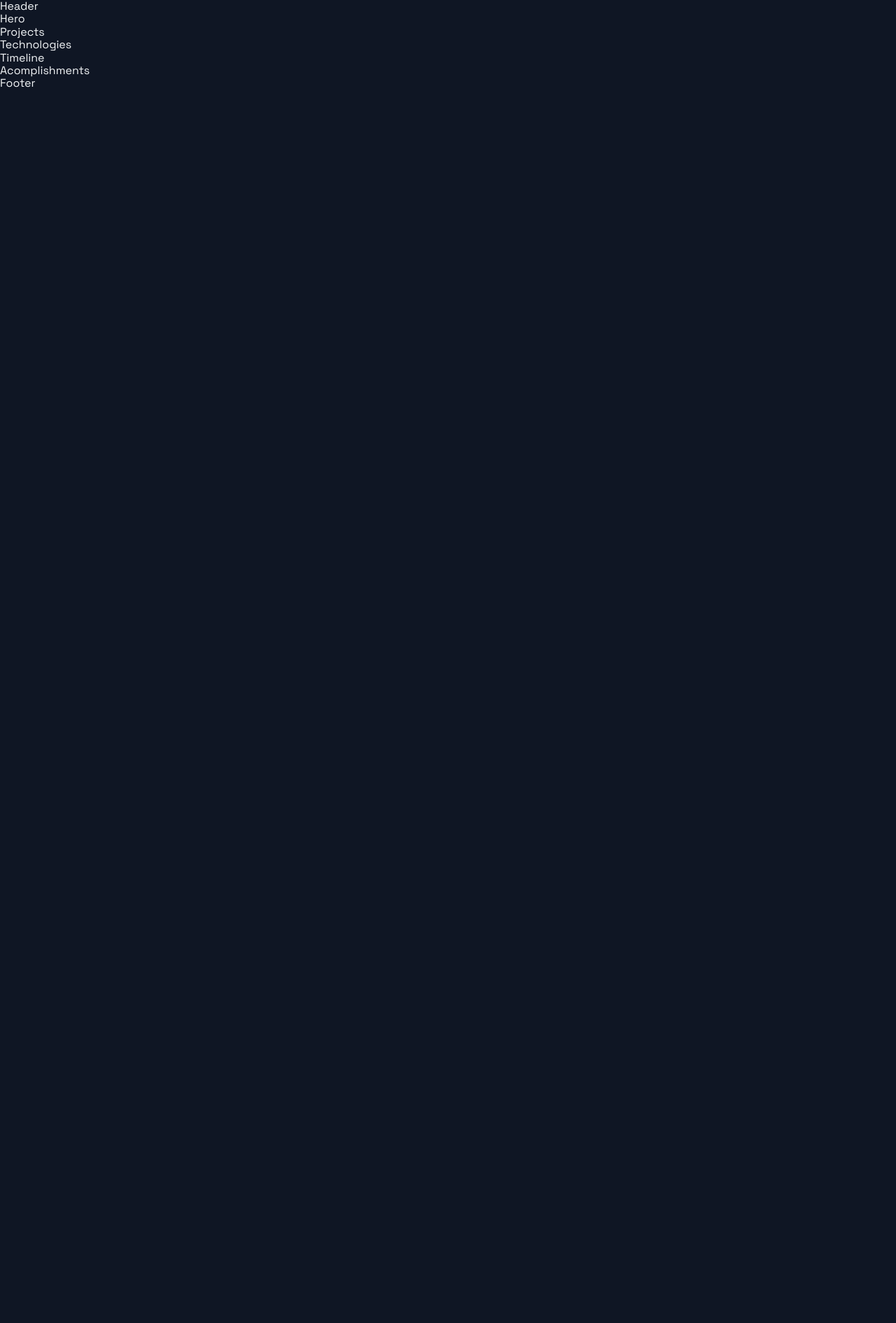
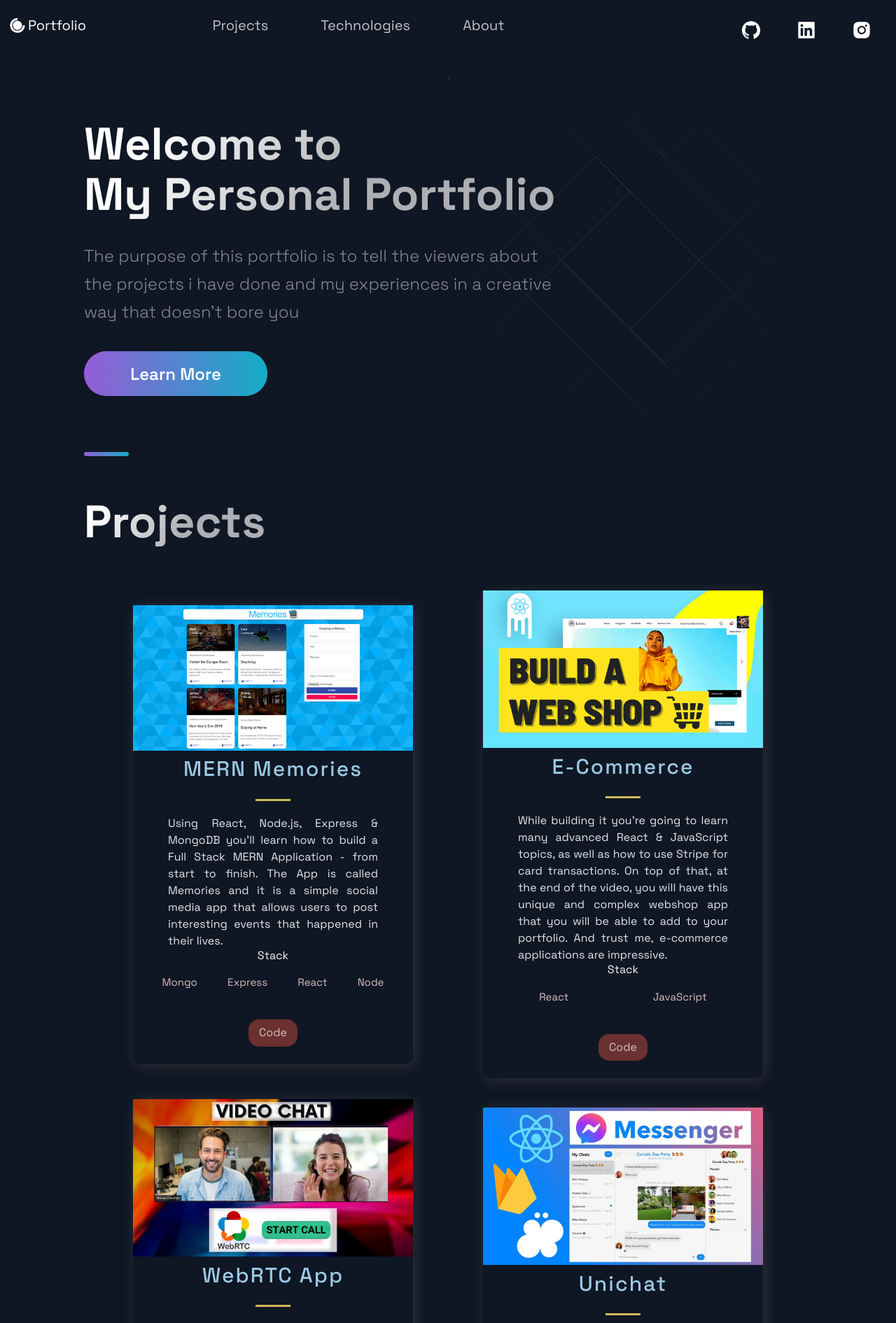
Before and after one commit to kunalvirmani98/portfolio, a Next.js app: page / in a window 1280 px wide. Shown: the top 1891 px of the page at 70% size. Before the commit the page ends 800 px from the top, so only its background shows below. Built offline with nearby package versions, Linux system fonts and the light colour scheme.

Commit message:
added all sections

```diff
--- a/src/components/Acomplishments/Acomplishments.js
+++ b/src/components/Acomplishments/Acomplishments.js
@@ -4,16 +4,24 @@ import { Section, SectionDivider, SectionTitle } from '../../styles/GlobalCompon
 import { Box, Boxes, BoxNum, BoxText } from './AcomplishmentsStyles';
 
 const data = [
-  { number: 20, text: 'Open Source Projects'},
+  { number: 20, text: 'Open Source Projects' },
   { number: 1000, text: 'Students', },
   { number: 1900, text: 'Github Followers', },
   { number: 5000, text: 'Github Stars', }
 ];
 
 const Acomplishments = () => (
-  <div>
-    Acomplishments
-  </div>
+  <Section>
+    <SectionTitle>Personal Accomplishments</SectionTitle>
+    <Boxes>
+      {data.map((card, index) => (
+        <Box key={index}>
+          <BoxNum>{card.number}</BoxNum>
+          <BoxText>{card.text}</BoxText>
+        </Box>
+      ))}
+    </Boxes>
+  </Section>
 );
 
 export default Acomplishments;
--- a/src/components/Footer/Footer.js
+++ b/src/components/Footer/Footer.js
@@ -6,9 +6,34 @@ import { CompanyContainer, FooterWrapper, LinkColumn, LinkItem, LinkList, LinkTi
 
 const Footer = () => {
   return (
-    <div>
-      Footer
-    </div>
+    <FooterWrapper>
+      <LinkList>
+        <LinkColumn>
+          <LinkTitle>Call</LinkTitle>
+          <LinkItem href="tel:011-2222275">011-2222275</LinkItem>
+        </LinkColumn>
+        <LinkColumn>
+          <LinkTitle>Email</LinkTitle>
+          <LinkItem href="mailto:kunalvirmani98@gmail.com">kunalvirmani98@gmail.com</LinkItem>
+        </LinkColumn>
+      </LinkList>
+      <SocialIconsContainer>
+        <CompanyContainer>
+          <Slogan>Innovating one project at a time</Slogan>
+        </CompanyContainer>
+        <SocialContainer>
+          <SocialIcons href="https://github.com">
+            <AiFillGithub size="3rem" />
+          </SocialIcons>
+          <SocialIcons href="https://linkedin.com">
+            <AiFillLinkedin size="3rem" />
+          </SocialIcons>
+          <SocialIcons href="https://instagram.com">
+            <AiFillInstagram size="3rem" />
+          </SocialIcons>
+        </SocialContainer>
+      </SocialIconsContainer>
+    </FooterWrapper>
   );
 };
 
--- a/src/components/Header/Header.js
+++ b/src/components/Header/Header.js
@@ -3,12 +3,46 @@ import React from 'react';
 import { AiFillGithub, AiFillInstagram, AiFillLinkedin } from 'react-icons/ai';
 import { DiCssdeck } from 'react-icons/di';
 
-import { Container, Div1, Div2, Div3, NavLink, SocialIcons } from './HeaderStyles';
+import { Container, Div1, Div2, Div3, NavLink, SocialIcons, Span } from './HeaderStyles';
 
-const Header = () =>  (
-  <div>
-    Header
-  </div>
+const Header = () => (
+  <Container>
+    <Div1>
+      <Link href="/">
+        <a style={{ display: "flex", alignItems: "center", color: "white", marginBottom: "18px" }}>
+          <DiCssdeck size="3rem" /><Span>Portfolio</Span>
+        </a>
+      </Link>
+    </Div1>
+    <Div2>
+      <li>
+        <Link href="#projects">
+          <NavLink>Projects</NavLink>
+        </Link>
+      </li>
+      <li>
+        <Link href="#tech">
+          <NavLink>Technologies</NavLink>
+        </Link>
+      </li>
+      <li>
+        <Link href="#about">
+          <NavLink>About</NavLink>
+        </Link>
+      </li>
+    </Div2>
+    <Div3>
+      <SocialIcons href="https://github.com">
+        <AiFillGithub size="3rem" />
+      </SocialIcons>
+      <SocialIcons href="https://linkedin.com">
+        <AiFillLinkedin size="3rem" />
+      </SocialIcons>
+      <SocialIcons href="https://instagram.com">
+        <AiFillInstagram size="3rem" />
+      </SocialIcons>
+    </Div3>
+  </Container>
 );
 
 export default Header;
--- a/src/components/Header/HeaderStyles.js
+++ b/src/components/Header/HeaderStyles.js
@@ -17,6 +17,11 @@ export const Container = styled.div`
     grid-row-gap: 0.5rem;
   }
 `;
+
+export const Span = styled.div`
+  font-size: 2rem;
+`;
+
 export const Div1 = styled.div`
   grid-area: 1 / 1 / 2 / 2;
   display: flex;
--- a/src/components/Hero/Hero.js
+++ b/src/components/Hero/Hero.js
@@ -5,9 +5,21 @@ import Button from '../../styles/GlobalComponents/Button';
 import { LeftSection } from './HeroStyles';
 
 const Hero = (props) => (
-  <div>
-    Hero
-  </div>
+  <Section row nopadding>
+    <LeftSection>
+      <SectionTitle main center>
+        Welcome to <br />
+        My Personal Portfolio
+      </SectionTitle>
+      <SectionText>
+        The purpose of this portfolio is to tell the viewers about the projects
+        i have done and my experiences in a creative way that doesn't bore you
+      </SectionText>
+      <Button onClick={() => window.location = "https://google.com"}>
+        Learn More
+      </Button>
+    </LeftSection>
+  </Section>
 );
 
 export default Hero;
--- a/src/components/Projects/Projects.js
+++ b/src/components/Projects/Projects.js
@@ -5,9 +5,37 @@ import { Section, SectionDivider, SectionTitle } from '../../styles/GlobalCompon
 import { projects } from '../../constants/constants';
 
 const Projects = () => (
-  <div>
-    Projects
-  </div>
+  <Section nopadding id="projects">
+    <SectionDivider />
+    <SectionTitle main>Projects</SectionTitle>
+    <GridContainer>
+      {
+        projects.map(({ title, description, image, tags, visit, id }) => (
+          <BlogCard key={id}>
+            <Img src={image} />
+            <TitleContent>
+              <HeaderThree title>{title}</HeaderThree>
+              <Hr />
+            </TitleContent>
+            <CardInfo>{description}</CardInfo>
+            <div>
+              <TitleContent>Stack</TitleContent>
+              <TagList>
+                {
+                  tags.map((tag, id) => (
+                    <Tag key={id}>{tag}</Tag>
+                  ))
+                }
+              </TagList>
+            </div>
+            <UtilityList>
+              <ExternalLinks href={visit}>Code</ExternalLinks>
+            </UtilityList>
+          </BlogCard>
+        ))
+      }
+    </GridContainer>
+  </Section>
 );
 
 export default Projects;
--- a/src/components/Technologies/Technologies.js
+++ b/src/components/Technologies/Technologies.js
@@ -3,10 +3,38 @@ import { DiFirebase, DiReact, DiZend } from 'react-icons/di';
 import { Section, SectionDivider, SectionText, SectionTitle } from '../../styles/GlobalComponents';
 import { List, ListContainer, ListItem, ListParagraph, ListTitle } from './TechnologiesStyles';
 
-const Technologies = () =>  (
-  <div>
-    Technologies
-  </div>
+const Technologies = () => (
+  <Section id="tech">
+    <SectionDivider />
+    <br />
+    <SectionTitle>Technologies</SectionTitle>
+    <SectionText>
+      I've worked with a range of Technologies in the world of web development
+      from back-end to frontend
+    </SectionText>
+    <List>
+      <ListItem>
+        <DiReact size="3rem" />
+        <ListContainer>
+          <ListTitle>Front-end</ListTitle>
+          <ListParagraph>
+            Experience with <br />
+            React.js
+          </ListParagraph>
+        </ListContainer>
+      </ListItem>
+      <ListItem>
+        <DiFirebase size="3rem" />
+        <ListContainer>
+          <ListTitle>Back-end</ListTitle>
+          <ListParagraph>
+            Experience with <br />
+            Node and Express
+          </ListParagraph>
+        </ListContainer>
+      </ListItem>
+    </List>
+  </Section>
 );
 
 export default Technologies;
--- a/src/components/TimeLine/TimeLine.js
+++ b/src/components/TimeLine/TimeLine.js
@@ -7,45 +7,109 @@ import { TimeLineData } from '../../constants/constants';
 const TOTAL_CAROUSEL_COUNT = TimeLineData.length;
 
 const Timeline = () => {
-  // const [activeItem, setActiveItem] = useState(0);
-  // const carouselRef = useRef();
+  const [activeItem, setActiveItem] = useState(0);
+  const carouselRef = useRef();
 
-  // const scroll = (node, left) => {
-  //   return node.scrollTo({ left, behavior: 'smooth' });
-  // }
+  const scroll = (node, left) => {
+    return node.scrollTo({ left, behavior: 'smooth' });
+  }
 
-  // const handleClick = (e, i) => {
-  //   e.preventDefault();
+  const handleClick = (e, i) => {
+    e.preventDefault();
 
-  //   if (carouselRef.current) {
-  //     const scrollLeft = Math.floor(carouselRef.current.scrollWidth * 0.7 * (i / TimeLineData.length));
+    if (carouselRef.current) {
+      const scrollLeft = Math.floor(carouselRef.current.scrollWidth * 0.7 * (i / TimeLineData.length));
 
-  //     scroll(carouselRef.current, scrollLeft);
-  //   }
-  // }
+      scroll(carouselRef.current, scrollLeft);
+    }
+  }
 
-  // const handleScroll = () => {
-  //   if (carouselRef.current) {
-  //     const index = Math.round((carouselRef.current.scrollLeft / (carouselRef.current.scrollWidth * 0.7)) * TimeLineData.length);
+  const handleScroll = () => {
+    if (carouselRef.current) {
+      const index = Math.round((carouselRef.current.scrollLeft / (carouselRef.current.scrollWidth * 0.7)) * TimeLineData.length);
 
-  //     setActiveItem(index);
-  //   }
-  // }
+      setActiveItem(index);
+    }
+  }
 
-  // // snap back to beginning of scroll when window is resized
-  // // avoids a bug where content is covered up if coming from smaller screen
-  // useEffect(() => {
-  //   const handleResize = () => {
-  //     scroll(carouselRef.current, 0);
-  //   }
+  // snap back to beginning of scroll when window is resized
+  // avoids a bug where content is covered up if coming from smaller screen
+  useEffect(() => {
+    const handleResize = () => {
+      scroll(carouselRef.current, 0);
+    }
 
-  //   window.addEventListener('resize', handleResize);
-  // }, []);
+    window.addEventListener('resize', handleResize);
+  }, []);
 
   return (
-    <div>
-      Timeline
-    </div>
+    <Section id="about">
+      <SectionTitle>About me</SectionTitle>
+      <SectionText>
+        The purpose of this portfolio is to show my works and experiences
+      </SectionText>
+      <CarouselContainer ref={carouselRef} onScroll={handleScroll}>
+        <>
+          {TimeLineData.map((item, index) => (
+            <CarouselMobileScrollNode key={index} final={index === TOTAL_CAROUSEL_COUNT - 1}>
+              <CarouselItem
+                index={index}
+                id={`carousel__item-${index}`}
+                active={activeItem}
+                onClick={(e) => handleClick(e, index)}>
+                <CarouselItemTitle>
+                  {item.year}
+                  <CarouselItemImg
+                    width="208"
+                    height="6"
+                    viewBox="0 0 208 6"
+                    fill="none"
+                    xmlns="http://www.w3.org/2000/svg">
+                    <path
+                      fill-rule="evenodd"
+                      clip-rule="evenodd"
+                      d="M2.5 5.5C3.88071 5.5 5 4.38071 5 3V3.5L208 3.50002V2.50002L5 2.5V3C5 1.61929 3.88071 0.5 2.5 0.5C1.11929 0.5 0 1.61929 0 3C0 4.38071 1.11929 5.5 2.5 5.5Z"
+                      fill="url(#paint0_linear)"
+                      fill-opacity="0.33"
+                    />
+                    <defs>
+                      <linearGradient
+                        id="paint0_linear"
+                        x1="-4.30412e-10"
+                        y1="0.5"
+                        x2="208"
+                        y2="0.500295"
+                        gradientUnits="userSpaceOnUse">
+                        <stop stop-color="white" />
+                        <stop
+                          offset="0.79478"
+                          stop-color="white"
+                          stop-opacity="0"
+                        />
+                      </linearGradient>
+                    </defs>
+                  </CarouselItemImg>
+                </CarouselItemTitle>
+                <CarouselItemText>{item.text}</CarouselItemText>
+              </CarouselItem>
+            </CarouselMobileScrollNode>
+          ))}
+        </>
+      </CarouselContainer>
+      <CarouselButtons>
+        {TimeLineData.map((item, index) => (
+          <CarouselButton
+            key={index}
+            index={index}
+            active={activeItem}
+            onClick={(e) => handleClick(e, index)}
+            type="button">
+            <CarouselButtonDot active={activeItem} />
+          </CarouselButton>
+        ))}
+      </CarouselButtons>
+      <SectionDivider />
+    </Section>
   );
 };
 
--- a/src/pages/index.js
+++ b/src/pages/index.js
@@ -10,10 +10,10 @@ import { Section } from '../styles/GlobalComponents';
 const Home = () => {
   return (
     <Layout>
-      {/* <Section grid> */}
+      <Section grid>
         <Hero />
-        {/* <BgAnimation /> */}
-      {/* </Section> */}
+        <BgAnimation />
+      </Section>
       <Projects />
       <Technologies />
       <Timeline />
```
